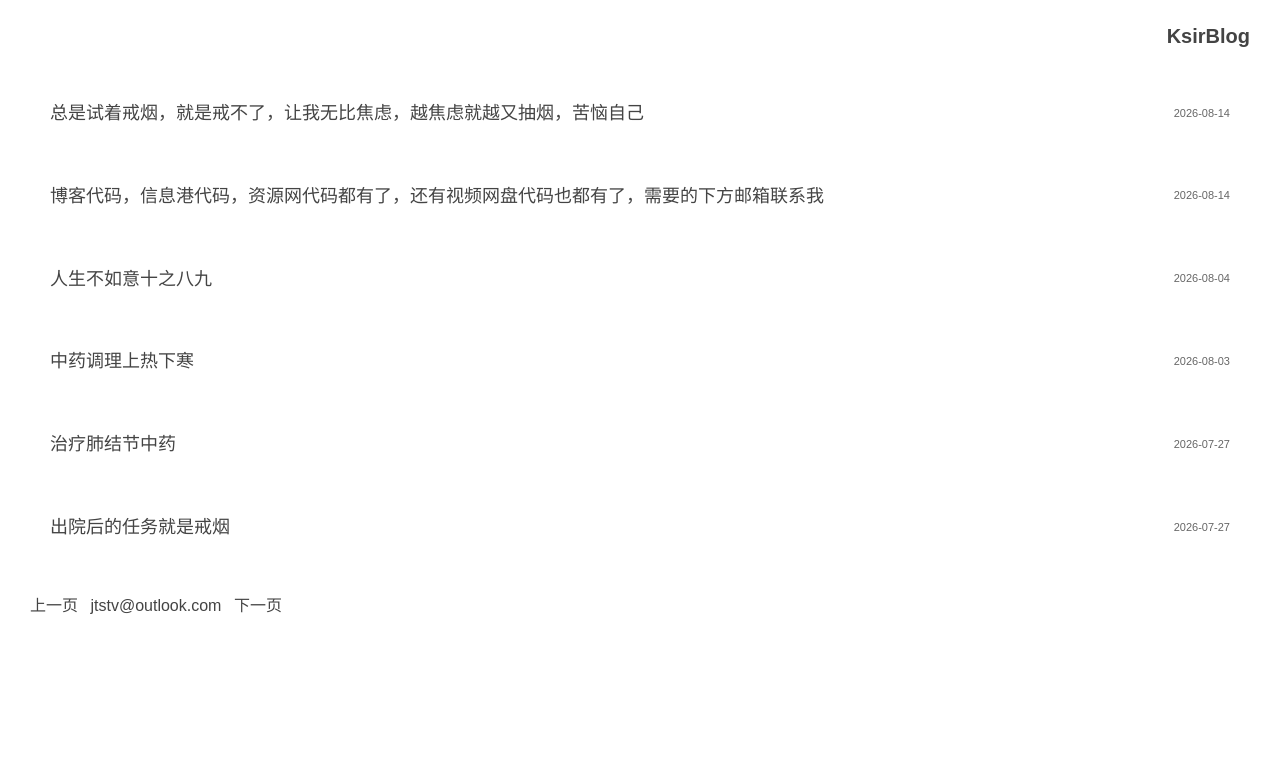
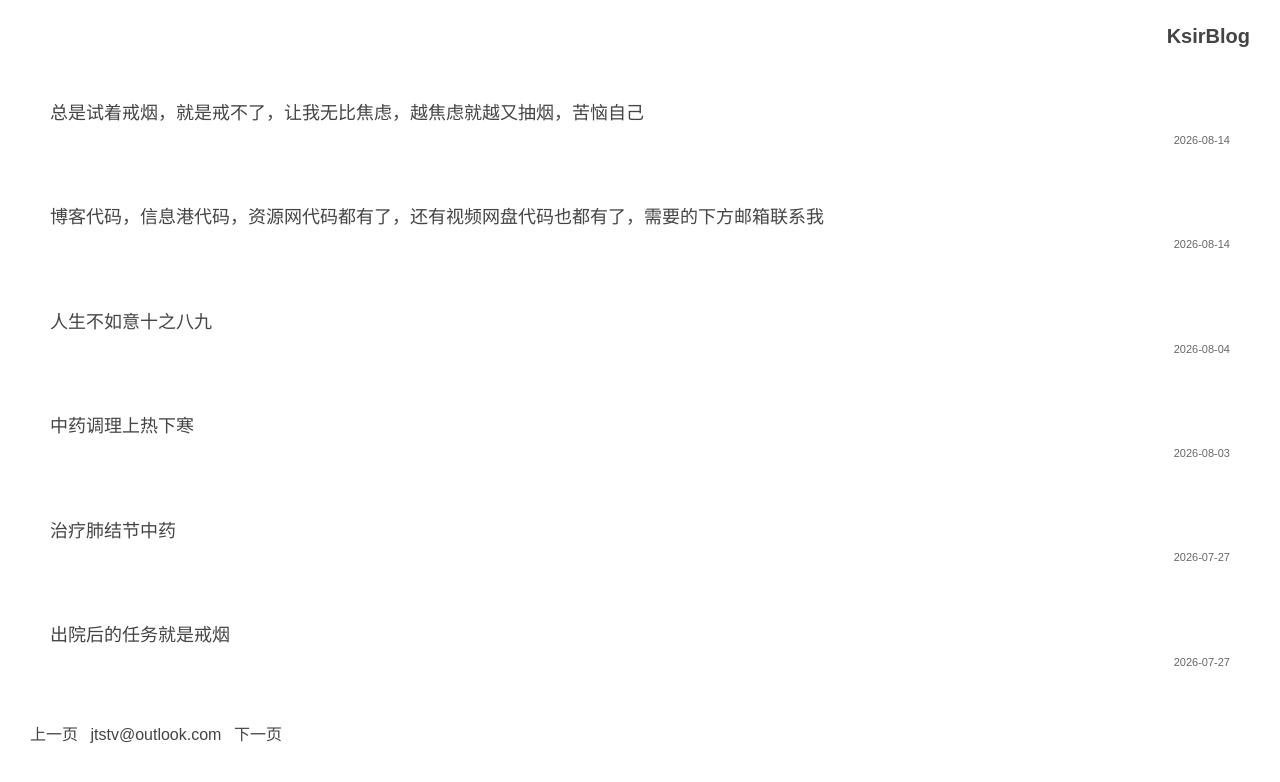
Before and after one commit to JTSTV/Jtstv.github.io, a Jekyll site: the page built from index.html, in a window 1280 px wide. Shown: the top 782 px of the page. Built offline with Jekyll 4.4.1, drawn with Linux system fonts in a browser that asks for light colours; the list of posts is cut into pages by our own code.

Commit message:
更新 index.html

```diff
--- a/index.html
+++ b/index.html
@@ -5,7 +5,7 @@ layout: null
 <html lang="zh-CN">
 <head>
 <meta charset="UTF-8">
-<meta name="viewport" content="width=device-width,initial-scale=1,maximum-scale=1,user-scalable=no">
+<meta name="viewport" content="width=device-width,initial-scale=1">
 <meta name="robots" content="index,follow">
 <title>{{site.title}} - 抖音风 | 反差 ｜小仙云儿 ｜ 小西西 |苏小柠 | 推特 | 弹力摇 ｜快手小欣欣</title>
 <meta name="description" content="{{site.description}}">
@@ -16,11 +16,10 @@ layout: null
 body{font:16px/1.6 sans-serif;padding:20px 30px}
 a{color:#444;text-decoration:none}
 .site-title{margin-bottom:20px;text-align:right;font-size:20px;font-weight:600}
-.post-item{padding:12px 0;transform:none;will-change:auto}
+.post-item{padding:12px 0}
 .post-item a{display:block;padding:15px 20px}
-.post-row{display:flex;justify-content:space-between;align-items:center}
 .post-title-text{font-size:18px}
-.post-date{font-size:11px;color:#666;white-space:nowrap}
+.post-date{font-size:11px;color:#666;text-align:right;margin-top:4px}
 .pagination{margin-top:24px}
 .pagination a,.pagination span{font-size:16px;color:#444;margin-right:8px}
 @media(max-width:600px){body{padding:15px 20px}.site-title{font-size:18px}.post-item a{padding:12px 15px}.post-title-text{font-size:16px}.post-date{font-size:10px}}
@@ -32,11 +31,13 @@ a{color:#444;text-decoration:none}
 <div class="post-item">
 {%if post.pw%}
 <a class="encrypted-link" data-url="{{post.url | relative_url}}">
-<div class="post-row"><span class="post-title-text">🔒 {{post.title}}</span><span class="post-date">{{post.date | date:"%Y-%m-%d"}}</span></div>
+<div class="post-title-text">🔒 {{post.title}}</div>
+<div class="post-date">{{post.date | date:"%Y-%m-%d"}}</div>
 </a>
 {%else%}
 <a href="{{post.url | relative_url}}">
-<div class="post-row"><span class="post-title-text">{{post.title}}</span><span class="post-date">{{post.date | date:"%Y-%m-%d"}}</span></div>
+<div class="post-title-text">{{post.title}}</div>
+<div class="post-date">{{post.date | date:"%Y-%m-%d"}}</div>
 </a>
 {%endif%}
 </div>
```
Also changed, not shown: other parts of index.html (+11 -6 lines).
